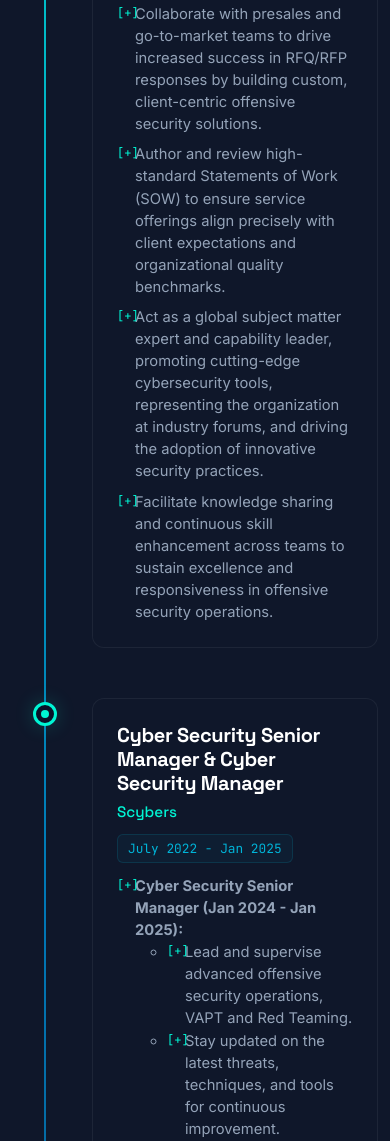
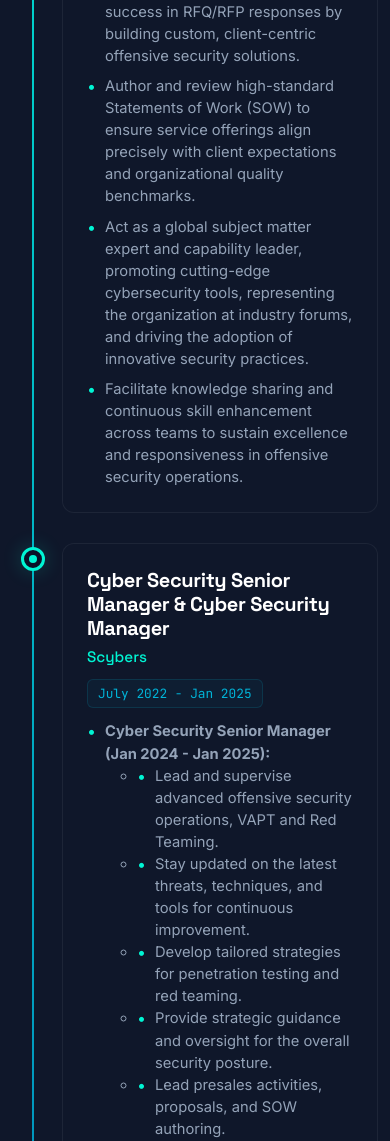
Before and after one commit to shkshafi/about, a plain HTML site: page index.html in a window 390 px wide. Shown: the part 9509-10650 px from the top of the page. Drawn offline with Linux system fonts and the light colour scheme.

Commit message:
Refactor experience chronology: single continuous alternating timeline layout and replace [+] bullets with professional dots

```diff
--- a/assets/css/style.css
+++ b/assets/css/style.css
@@ -1095,8 +1095,9 @@ section {
 --------------------------------------------------------------*/
 .timeline-container {
   position: relative;
-  max-width: 1000px;
+  max-width: 1100px;
   margin: 0 auto;
+  padding: 20px 0;
 }
 
 .timeline-container::before {
@@ -1104,19 +1105,76 @@ section {
   position: absolute;
   top: 0;
   bottom: 0;
-  left: 32px;
+  left: 50%;
   width: 2px;
   background: linear-gradient(180deg, var(--accent-cyan) 0%, var(--accent-blue) 50%, var(--bg-tertiary) 100%);
+  transform: translateX(-50%);
 }
 
 .timeline-item {
   position: relative;
-  margin-bottom: 50px;
-  padding-left: 80px;
+  width: 50%;
+  margin-bottom: 40px;
+}
+
+.timeline-item.left-item {
+  left: 0;
+  padding-right: 40px;
+  padding-left: 0;
+}
+
+.timeline-item.left-item .timeline-node {
+  left: auto;
+  right: -12px;
+}
+
+.timeline-item.right-item {
+  left: 50%;
+  padding-left: 40px;
+  padding-right: 0;
+}
+
+.timeline-item.right-item .timeline-node {
+  left: -12px;
+  right: auto;
 }
 
 .timeline-item:last-child {
   margin-bottom: 0;
+}
+
+@media (max-width: 991px) {
+  .timeline-container::before {
+    left: 20px;
+    transform: none;
+  }
+
+  .timeline-item {
+    width: 100%;
+    margin-bottom: 30px;
+  }
+
+  .timeline-item.left-item {
+    padding-left: 50px;
+    padding-right: 0;
+    left: 0;
+  }
+
+  .timeline-item.right-item {
+    padding-left: 50px;
+    padding-right: 0;
+    left: 0;
+  }
+
+  .timeline-item.left-item .timeline-node {
+    left: 9px;
+    right: auto;
+  }
+
+  .timeline-item.right-item .timeline-node {
+    left: 9px;
+    right: auto;
+  }
 }
 
 .timeline-node {
@@ -1218,13 +1276,12 @@ section {
 }
 
 .timeline-body-text li::before {
-  content: "[+]";
+  content: "•";
   position: absolute;
   left: 0;
   color: var(--accent-cyan);
-  font-family: var(--font-mono);
-  font-size: 0.75rem;
-  top: 1px;
+  font-size: 1rem;
+  top: -1px;
 }
 
 /*--------------------------------------------------------------
--- a/index.html
+++ b/index.html
@@ -386,12 +386,9 @@
           <p>Key offensive security leadership roles and technical achievements across global markets.</p>
         </div>
 
-        <div class="row">
-          <!-- Column 1: Present & Recent Work -->
-          <div class="col-lg-6" data-aos="fade-right">
         <div class="timeline-container">
           <!-- NTT DATA -->
-              <div class="timeline-item">
+          <div class="timeline-item left-item" data-aos="fade-right">
             <div class="timeline-node"></div>
             <div class="timeline-content">
               <div class="timeline-header-info">
@@ -415,7 +412,7 @@
           </div>
 
           <!-- Scybers -->
-              <div class="timeline-item">
+          <div class="timeline-item right-item" data-aos="fade-left">
             <div class="timeline-node"></div>
             <div class="timeline-content">
               <div class="timeline-header-info">
@@ -453,14 +450,9 @@
               </ul>
             </div>
           </div>
-            </div>
-          </div>
 
-          <!-- Column 2: Historical Experience -->
-          <div class="col-lg-6" data-aos="fade-left">
-            <div class="timeline-container">
           <!-- Virtusa -->
-              <div class="timeline-item">
+          <div class="timeline-item left-item" data-aos="fade-right">
             <div class="timeline-node"></div>
             <div class="timeline-content">
               <div class="timeline-header-info">
@@ -492,7 +484,7 @@
           </div>
 
           <!-- ITMatrix -->
-              <div class="timeline-item">
+          <div class="timeline-item right-item" data-aos="fade-left">
             <div class="timeline-node"></div>
             <div class="timeline-content">
               <div class="timeline-header-info">
@@ -513,7 +505,7 @@
           </div>
 
           <!-- Deloitte & Makvin -->
-              <div class="timeline-item">
+          <div class="timeline-item left-item" data-aos="fade-right">
             <div class="timeline-node"></div>
             <div class="timeline-content">
               <div class="timeline-header-info">
@@ -527,8 +519,6 @@
                 <li><strong>Deloitte (Nov 2011 - Feb 2016):</strong> Remediations, content audits, and reviews with direct interaction with Partners. Led SharePoint migrations (2007 to 2010), custom workflows, and client relationship management in Chile, Portugal, India, and Mexico.</li>
                 <li class="mt-3"><strong>Makvin Pvt Ltd (April 2009 - Nov 2010):</strong> Trainee. Completed rigorous .NET framework training, SQL Server, CSS, XML, and DLL developments.</li>
               </ul>
-                </div>
-              </div>
             </div>
           </div>
         </div>
```
Lines whose indentation alone changed are shown as unchanged.
